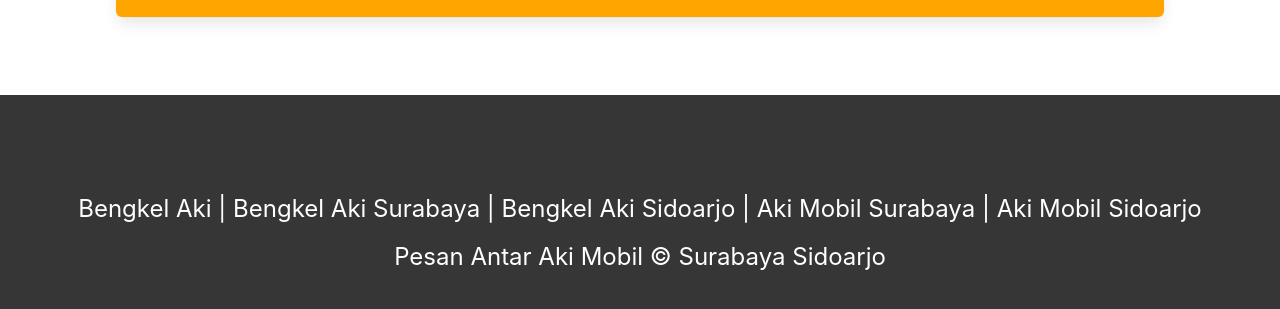
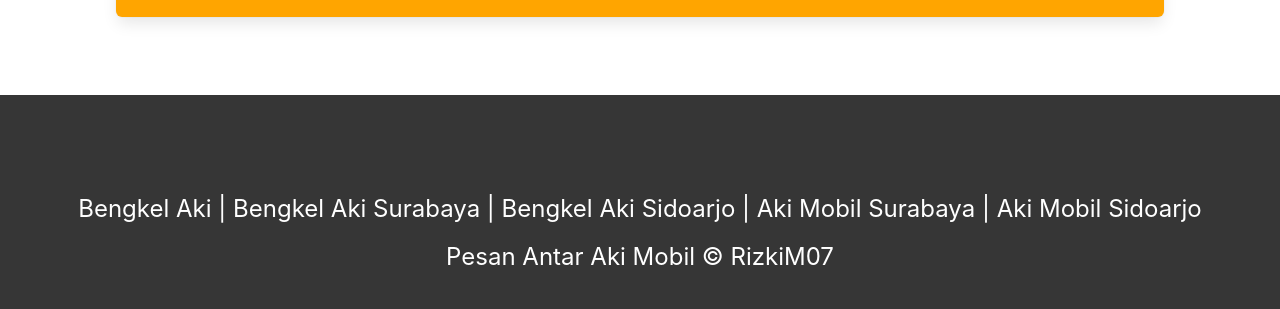
Before and after one commit to RizkiM07/WebAkiSurabaya, a plain HTML site: page index.html in a window 1280 px wide. Shown: the part 4168-4477 px from the top of the page. Drawn offline with nearby package versions, Linux system fonts and the light colour scheme.

Commit message:
updated 1

```diff
--- a/index.html
+++ b/index.html
@@ -356,7 +356,7 @@
 
           <p class="has-text-white has-text-centered is-size-4 mt-6">Bengkel Aki | Bengkel Aki Surabaya | Bengkel Aki Sidoarjo | Aki Mobil Surabaya | Aki Mobil Sidoarjo</p>
 
-          <p class="has-text-white has-text-centered is-size-4 mt-3">Pesan Antar Aki Mobil &copy Surabaya Sidoarjo</p>
+          <p class="has-text-white has-text-centered is-size-4 mt-3">Pesan Antar Aki Mobil &copy RizkiM07</p>
       </footer>
     <!-- EndFooter -->
   </body>
```
